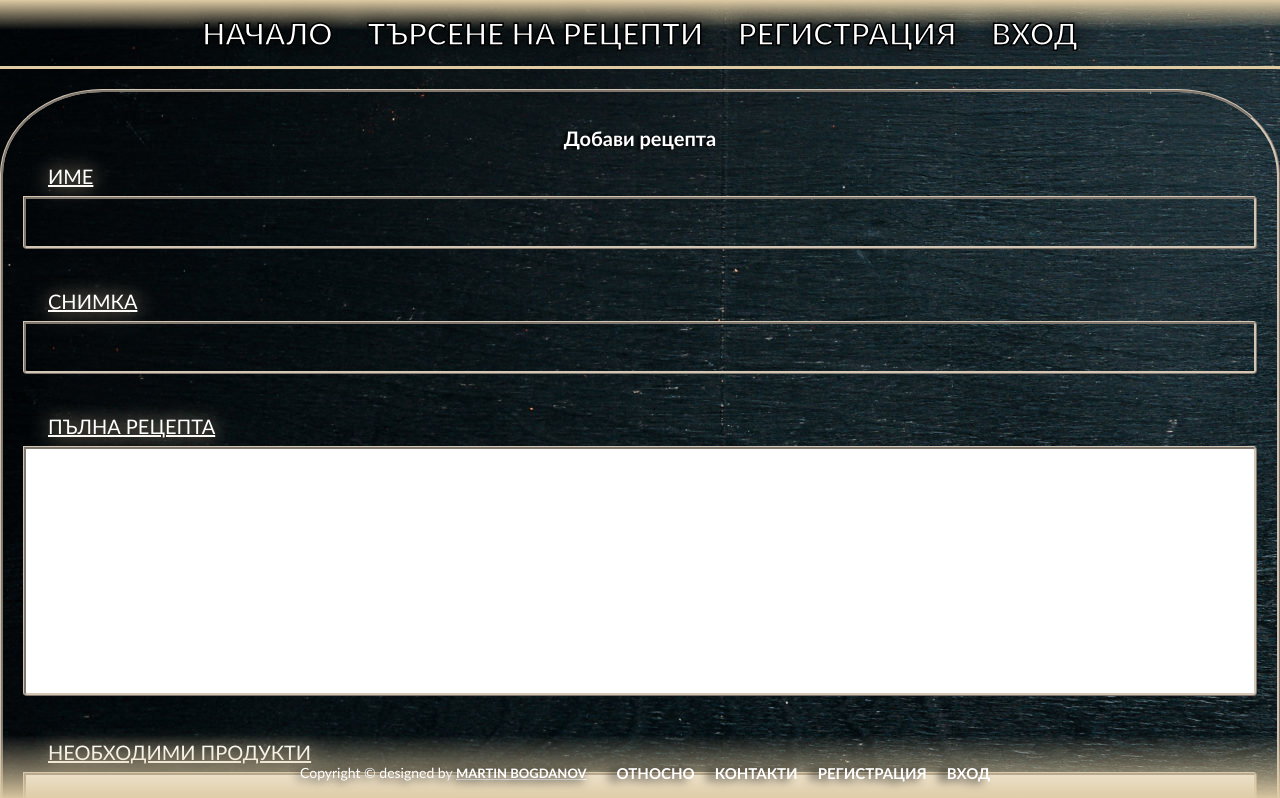
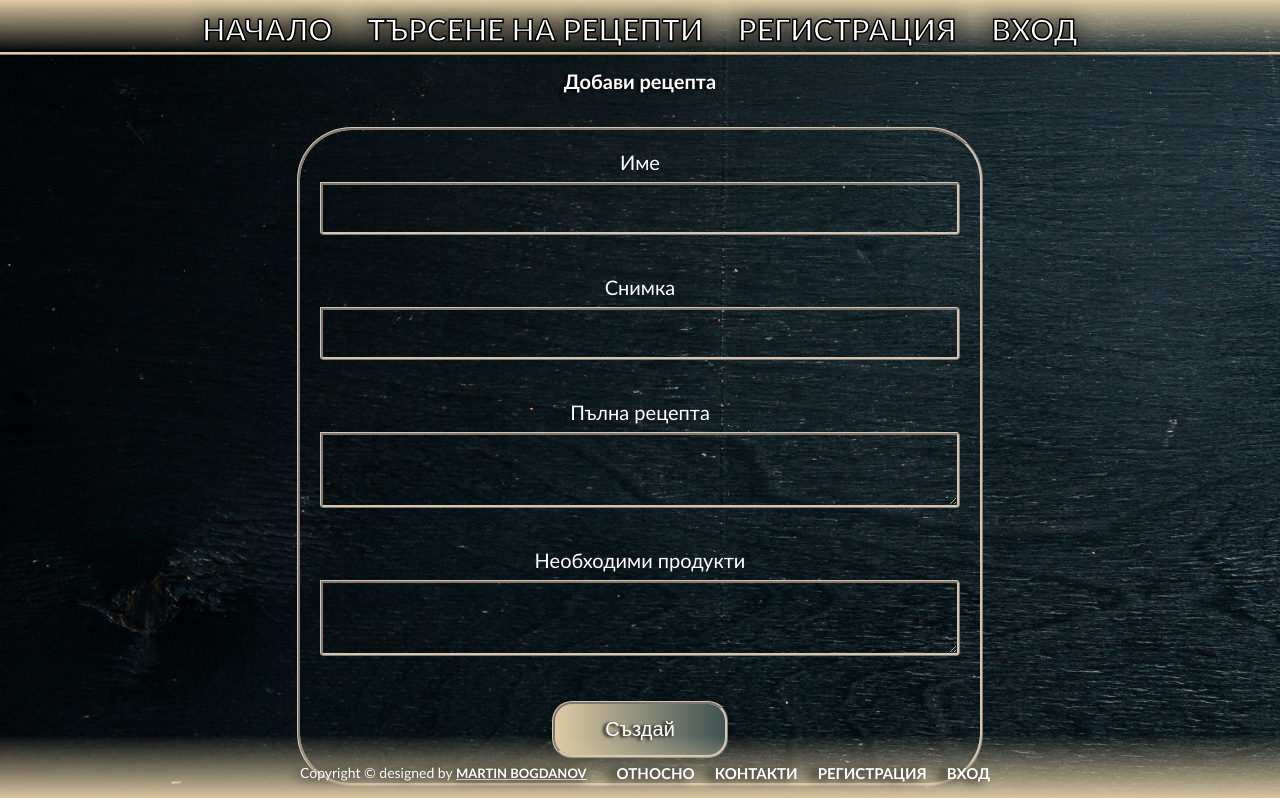
Before and after one commit to SpooRe91/react-cook-blog, a React (Create React App) app in the folder client/: page /recipe/add in a window 1280 px wide. Shown: the top 798 px of the page. Built offline with nearby package versions, Linux system fonts and the light colour scheme.

Commit message:
major changes, added a loading pulse balls, amended CSS

```diff
--- a/client/public/css/site.css
+++ b/client/public/css/site.css
@@ -28,7 +28,7 @@ nav {
     width: 100%;
     z-index: 9;
     margin: 0px auto;
-    border-bottom: solid #DECBA4;
+    border-bottom: ridge #DECBA4;
 }
 
 nav ul {
@@ -37,7 +37,7 @@ nav ul {
     gap: 35px;
     justify-items: center;
     list-style: none;
-    margin: 15px 15px 15px 15px;
+    margin: 11px 0px 5px 0px;
     align-content: center;
     padding: 0px;
     justify-content: center;
@@ -66,6 +66,24 @@ nav ul li a:hover {
     text-decoration: overline white;
     cursor: pointer;
     text-shadow: 0px 0px 20px rgb(255, 255, 255);
+    color: rgb(255, 255, 255);
+    transition: .1s;
+}
+
+a.logout-main {
+    font-size: 30px;
+    text-decoration: none;
+    text-transform: uppercase;
+    -webkit-text-stroke: 1.5px #000000;
+    color: #ffffff;
+    font-weight: bold;
+    text-shadow: black 0px 0px 20px;
+}
+
+a.logout-main:hover {
+    text-decoration: overline rgb(255, 95, 95);
+    cursor: pointer;
+    text-shadow: 0px 0px 20px rgb(255, 45, 45);
     color: rgb(255, 255, 255);
     transition: .1s;
 }
@@ -210,7 +228,7 @@ h1.meal-name {
 
 .profile-name:hover {
     cursor: pointer;
-    text-shadow: 0px 0px 20px rgb(255, 255, 255);
+    text-shadow: 0px 0px 20px #ffffff;
     text-decoration: none;
 }
 
@@ -225,8 +243,8 @@ img.meal {
     margin: 5px 5px 5px 5px;
     border-radius: 30%;
     display: inline-block;
-    height: 250px;
-    width: 250px;
+    height: 200px;
+    width: 200px;
     transform: scale3d(1, 1, 1);
 }
 
@@ -247,7 +265,7 @@ div.meal-containter {
     flex-wrap: wrap;
     align-content: center;
     align-items: center;
-    justify-content: flex-start;
+    justify-content: center;
 }
 
 div.meal {
@@ -266,23 +284,22 @@ div.meal {
     align-content: center;
 }
 
-.meal a:hover p.name {
-    color: rgb(255, 255, 255);
-    transition: .1s;
-    text-decoration: none;
-    text-shadow: 0px 0px 20px rgb(255, 255, 255);
+div.meal a {
+    font-size: 22.5px;
 }
 
 p.name {
-    word-break: break-all;
-    color: #DECBA4;
-    transition: .1s;
-    font-size: 25px;
+    white-space: nowrap;
+    overflow: hidden;
+    text-overflow: ellipsis;
+    max-width: 200px;
+    font-size: 17.5px;
     font-weight: bold;
-    margin: 15px 15px 15px 15px;
+    margin: 9px 10px 20px 10px;
 }
 
 p.name:hover {
+    text-shadow: 0px 0px 20px rgb(255, 255, 255);
     color: rgb(255, 255, 255);
     transition: .1s;
     cursor: pointer;
@@ -378,13 +395,13 @@ span {
 
 div.search-container {
     display: flex;
-    width: max-content;
+    width: auto;
     margin: auto;
+    justify-content: center;
     flex-wrap: wrap;
+    flex-direction: column;
     align-content: center;
-    justify-content: center;
     align-items: center;
-    flex-direction: column;
 }
 
 div.about {
@@ -468,17 +485,22 @@ input[type=password] {
     color: #ffffff;
 }
 
-textarea {
+.add-recipe-text {
+    background: none;
+    color: #DECBA4;
     font-size: 20px;
     width: 100%;
-    height: 250px;
     display: inline-block;
     border: ridge rgb(211 198 181);
     box-sizing: border-box;
     padding: 12px 20px 12px 12px;
     border-radius: 0 4px 4px 4px;
     margin: 8px 0 2em;
-    resize: none;
+    resize: vertical;
+}
+
+.add-recipe-text:focus {
+    background: #0000008c;
 }
 
 input.search {
@@ -510,11 +532,24 @@ input[type=submit]:hover {
     transition: .1s;
 }
 
-div.form {
+form.search {
+    font-size: 20px;
+    display: flex;
+    margin: 20px auto;
+    border-radius: 8%;
+    flex-direction: column;
+    justify-content: center;
+    align-items: center;
+    align-content: center;
+    flex-wrap: nowrap;
+}
+
+
+.add-form {
     font-size: 20px;
     display: flex;
     padding: 20px;
-    max-width: fit-content;
+    max-width: 50%;
     margin: 20px auto;
     border-radius: 8%;
     border: ridge rgb(211 198 181);
@@ -523,6 +558,7 @@ div.form {
     align-items: center;
     align-content: center;
     flex-wrap: nowrap;
+    color: white;
 }
 
 
@@ -646,7 +682,7 @@ h4 {
     top: 0;
     width: 100%;
     z-index: 9;
-    height: 30px;
+    height: 52px;
     color: #ffffff;
     text-shadow: 0px 0px 20px #ffffff;
     background-image: linear-gradient(to bottom, #DECBA4, #3e515100);
@@ -674,15 +710,6 @@ h4 {
 }
 
 .already-reg img {
-    /* margin-top: 20px;
-    display: inline-block;
-    transition: .1s;
-    text-shadow: -3px 1px 3px rgb(240 203 123);
-    text-decoration: underline;
-    color: rgb(0, 0, 0);
-    text-transform: uppercase;
-    text-align: left;
-    border-radius: 50%; */
     padding: 10px 10px 10px 10px;
     margin: 5px 5px 5px 5px;
     display: inline-block;
--- a/client/src/App.js
+++ b/client/src/App.js
@@ -25,11 +25,12 @@ function App() {
   const [errorMessage, setErrorMessage] = useState({});
 
   const [isOpen, setIsOpen] = useState({ state: false, target: null });
+  const [isLoading, setIsLoading] = useState(true);
 
   const cookies = new Cookies();
 
   if (user) {
-    cookies.set('user-session', user.token, { path: "/", maxAge: 36000 })
+    cookies.set('user-session', user.token, { path: "/", maxAge: 36000 });
   }
 
   useEffect(() => {
@@ -48,12 +49,12 @@ function App() {
 
       <Routes>
         <Route path="/" element={<Homepage />} />
-        <Route path="/auth/login" element={<Login setUser={setUser} setErrorMessage={setErrorMessage} cookies={cookies} />} />
+        <Route path="/auth/login" element={<Login setUser={setUser} setErrorMessage={setErrorMessage} isLoading={isLoading} setIsLoading={setIsLoading} />} />
         <Route path="/auth/register" element={<Register setUser={setUser} setErrorMessage={setErrorMessage} />} />
         <Route path="/404" element={<ErrorPage error={errorMessage} />} />
         <Route path="/recipe/add" element={<AddRecipe />} />
-        <Route path="/recipe/myRecipes" element={<MyRecipes />} />
-        <Route path="/recipe/browse" element={<Browse />} />
+        <Route path="/recipe/myRecipes" element={<MyRecipes isLoading={isLoading} setIsLoading={setIsLoading} setErrorMessage={setErrorMessage} />} />
+        <Route path="/recipe/browse" element={<Browse isLoading={isLoading} setIsLoading={setIsLoading} setErrorMessage={setErrorMessage} />} />
         <Route path="/details/:userId" element={<Details />} />
         <Route path="/auth/profile" element={<Profile />} />;
       </Routes>
--- a/client/src/components/AddRecipe/AddRecipe.js
+++ b/client/src/components/AddRecipe/AddRecipe.js
@@ -1,18 +1,18 @@
 export const AddRecipe = (props) => {
     return (
-        <div className="form">
+        <div>
             <h1 className="already-reg">Добави рецепта</h1>
-            <form method="POST">
+            <form className="add-form" method="POST">
                 <label htmlFor="name">Име</label>
                 <input type="text" name="name" required value={props.name} />
                 <label htmlFor="image">Снимка</label>
                 <input type="text" name="image" required value={props.image} />
                 <label htmlFor="fullRecipe">Пълна рецепта</label>
-                <textarea type="text" name="fullRecipe" wrap="soft" required>{props.fullRecipe}</textarea>
+                <textarea className="add-recipe-text" type="text" name="fullRecipe" wrap="soft" required>{props.fullRecipe}</textarea>
                 <label htmlFor="ingredients">Необходими продукти</label>
-                <textarea type="text" name="ingredients" required>{props.ingredients}</textarea>
+                <textarea className="add-recipe-text" type=" text" name="ingredients" required>{props.ingredients}</textarea>
                 <input type="submit" value="Създай" />
             </form>
-        </div>
+        </div >
     );
 }
--- a/client/src/components/Browse/Browse.js
+++ b/client/src/components/Browse/Browse.js
@@ -2,28 +2,32 @@ import { useEffect, useState } from "react";
 import { endpoints } from "../../API/endpoints";
 import { getAll } from "../../services/mealService";
 import { MealContainer } from "../MyRecipes/MealContainer";
-
-export const Browse = () => {
+import { BeatLoader } from "react-spinners";
+export const Browse = ({ isLoading, setIsLoading, setErrorMessage }) => {
 
     const [meals, setMeals] = useState([]);
 
     useEffect(() => {
+
         getAll(endpoints.API_BROWSE)
-            .then(res => {
-                setMeals(res)
-            })
-    }, []);
+            .then((res) => setMeals(res))
+            .then(() => setIsLoading(false))
+            .catch((err) => setErrorMessage(err));
+    }, [isLoading, setIsLoading, setErrorMessage]);
 
     return (
         <div className="search-container">
             <div>
                 <h1 className="already-reg">Търсене на рецепти</h1>
-                <form method="GET">
+                <form className="search" method="GET">
                     <input type="text" placeholder="Търси..." name="search" />
                     <input type="submit" value={"Търси"} />
                 </form>
             </div>
-            <div className="meal-containter">
+            {
+                isLoading
+                    ? <BeatLoader loading={isLoading} />
+                    : <div className="meal-containter">
                         {meals !== undefined && meals !== null && meals.length > 0
                             ? meals.map(meal => <MealContainer key={meal._id} {...meal} />)
                             : <div className="already-reg">
@@ -31,6 +35,7 @@ export const Browse = () => {
                             </div>
                         }
                     </div>
+            }
         </div>
     );
 }
--- a/client/src/components/Login/Login.js
+++ b/client/src/components/Login/Login.js
@@ -2,8 +2,9 @@ import { useState } from "react";
 import { useNavigate } from "react-router-dom";
 import { getSession, setSession } from "../../API/api";
 import { userLogin } from "../../services/userService";
+import { BeatLoader } from "react-spinners";
 
-export const Login = ({ setUser, setErrorMessage, cookies }) => {
+export const Login = ({ setUser, setErrorMessage, isLoading, setIsLoading }) => {
 
     const navigate = useNavigate();
     console.log();
@@ -28,6 +29,7 @@ export const Login = ({ setUser, setErrorMessage, cookies }) => {
                     setSession(res.email, res.token, res.id);
                     setUser(getSession());
                     navigate('/recipe/browse');
+                    setIsLoading(false);
                 } else {
                     setErrorMessage({ error: "Username or password don't match!" });
                     throw new Error("Username or password don't match!");
--- a/client/src/components/MyRecipes/MyRecipes.js
+++ b/client/src/components/MyRecipes/MyRecipes.js
@@ -1,31 +1,34 @@
 import { useEffect, useState } from "react";
+import { BeatLoader } from "react-spinners";
 import { endpoints } from "../../API/endpoints";
 import { getOwn } from "../../services/mealService";
 import { MealContainer } from "./MealContainer"
 
-export const MyRecipes = ({ props }) => {
+export const MyRecipes = ({ isLoading, setIsLoading, setErrorMessage }) => {
 
     const [meals, setMeals] = useState([]);
 
     useEffect(() => {
         getOwn(endpoints.API_MYRECIPES)
-            .then(res => {
-                console.log(res);
-                setMeals(res);
-            });
-    }, []);
+            .then((res) => setMeals(res))
+            .then(() => setIsLoading(false))
+            .catch((err) => setErrorMessage(err));
+    }, [isLoading, setIsLoading, setErrorMessage]);
 
 
     return (
         <div className="search-container">
             <div>
                 <h1 className="already-reg">Моите рецепти</h1>
-                <form method="GET">
+                <form className="search" method="GET">
                     <input type="text" placeholder="Търси..." name="search" />
                     <input type="submit" value={'Търси'} />
                 </form>
             </div>
-            <div className="meal-containter">
+            {
+                isLoading
+                    ? <BeatLoader loading={isLoading} />
+                    : <div className="meal-containter">
                         {meals.length > 0
                             ? meals.map(meal => <MealContainer key={meal._id} {...meal} />)
                             : <div className="already-reg">
@@ -33,6 +36,7 @@ export const MyRecipes = ({ props }) => {
                             </div>
                         }
                     </div>
+            }
         </div>
     );
 }
--- a/client/src/components/NavBars/Navbar.js
+++ b/client/src/components/NavBars/Navbar.js
@@ -2,7 +2,6 @@ import { GuestNavBar } from "./GuestNavBar"
 import { UserNavBar } from "./UserNavBar"
 
 export const NavBar = ({ user, setUser, setIsOpen, clientCookie }) => {
-    console.log(clientCookie);
     return (
         <nav>
             {user !== null && user.id && clientCookie !== undefined
--- a/client/src/components/NavBars/UserNavBar.js
+++ b/client/src/components/NavBars/UserNavBar.js
@@ -17,7 +17,7 @@ export const UserNavBar = ({ email, setUser, setIsOpen }) => {
                     <Link to="/recipe/myRecipes">Моите рецепти</Link>
                 </li>
                 <li>
-                    <Link to="#" name="logout" onClick={(e) => { setIsOpen({ state: true, target: e.target.name }) }}>Изход</Link>
+                    <Link to="#" name="logout" className="logout-main" onClick={(e) => { setIsOpen({ state: true, target: e.target.name }) }}>Изход</Link>
                 </li>
                 <li>
                     <Link to="/auth/profile" className="profile-name"><strong>{email}</strong></Link>
--- /dev/null
+++ b/package.json
@@ -0,0 +1,5 @@
+{
+  "dependencies": {
+    "react-spinners": "^0.13.3"
+  }
+}
```
Also changed, not shown: 1 other file (tests, documents, lock files or other folders). Lines whose indentation alone changed are shown as unchanged.
